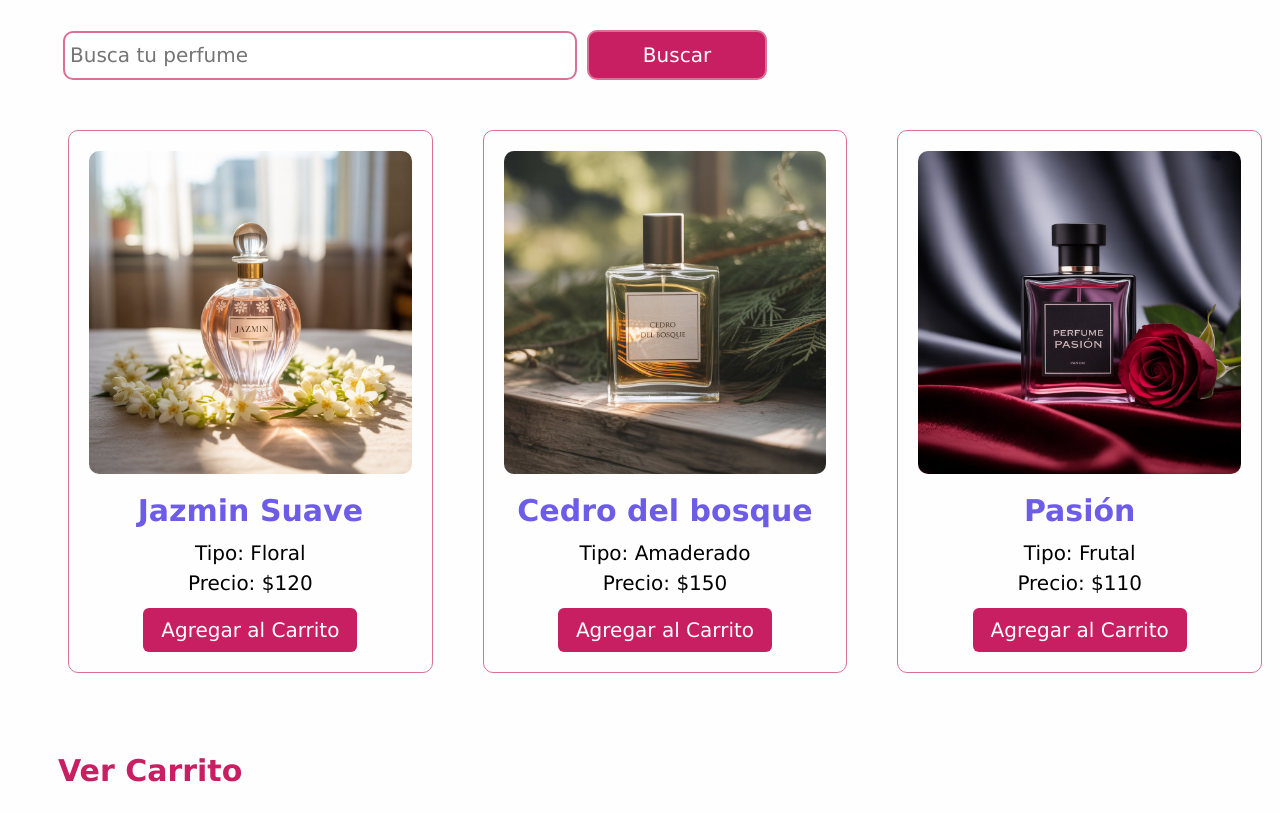
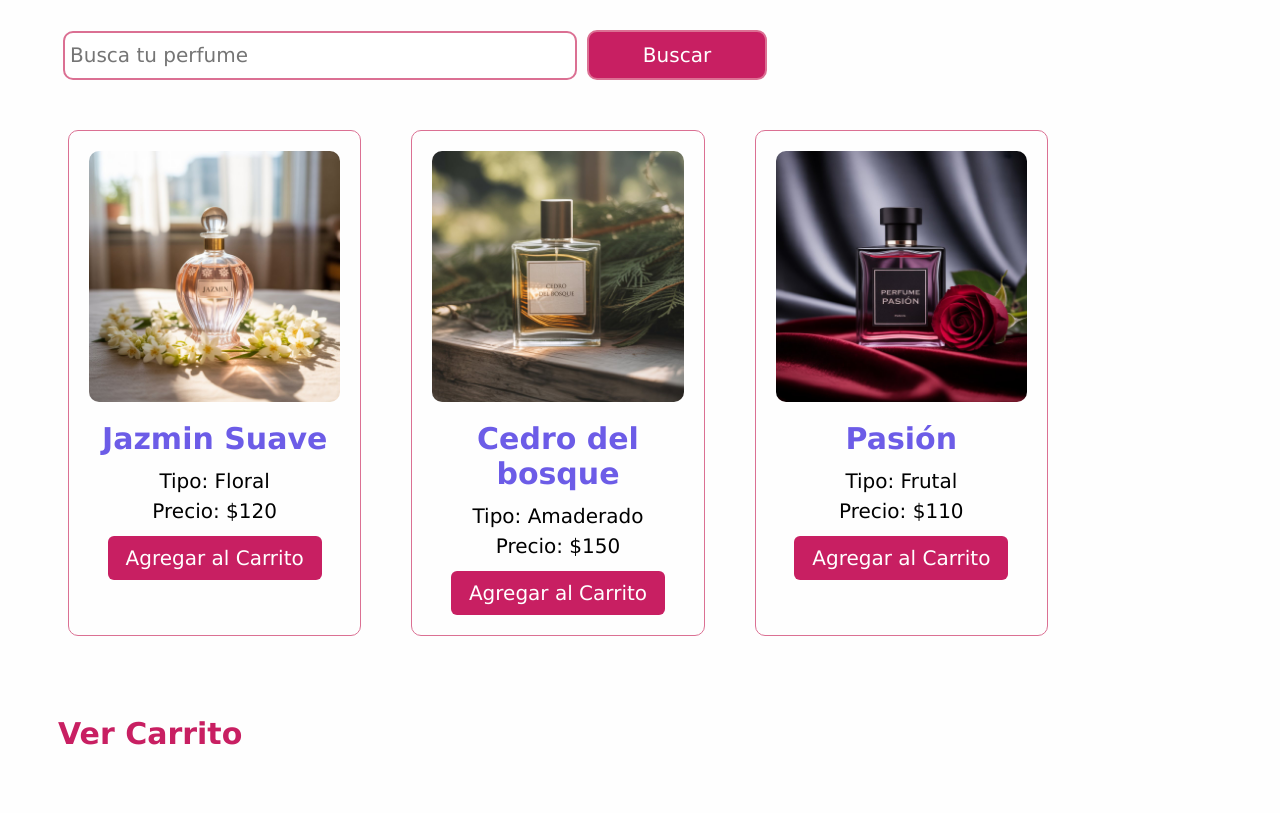
Before and after one commit to Ceci-dd/Perfumeria-Coder, a plain HTML site: page index.html in a window 1280 px wide. Shown: the part 980-1793 px from the top of the page. After the commit the page ends 1756 px from the top, so only its background shows below. Drawn offline with Linux system fonts and the light colour scheme.

Commit message:
prueba tamaño

```diff
--- a/estilos.css
+++ b/estilos.css
@@ -13,7 +13,8 @@ body {
 }
 
 #shopcontent {
-  max-width: 1600px;
+  max-width: 1000px;
+  width: 100%;
   display: flex;
   justify-content: space-around;
   flex-direction: row;
```
